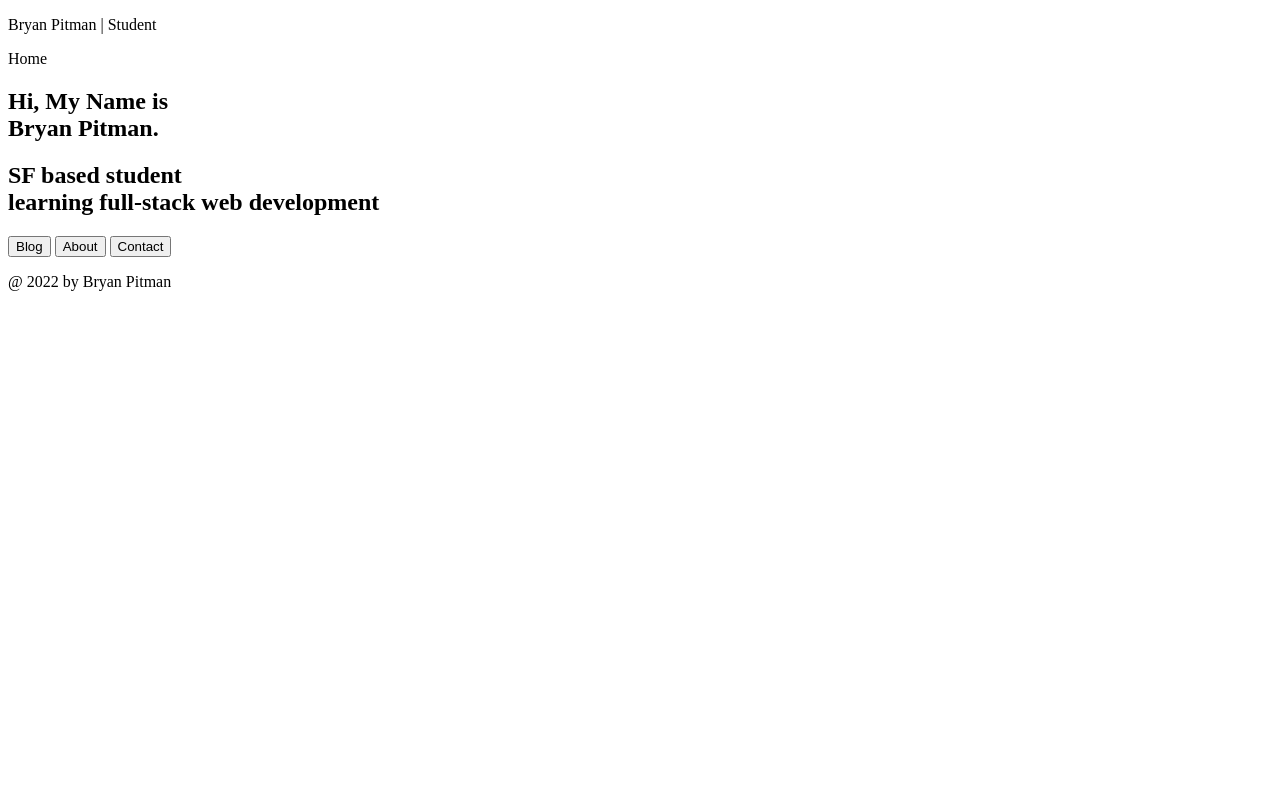
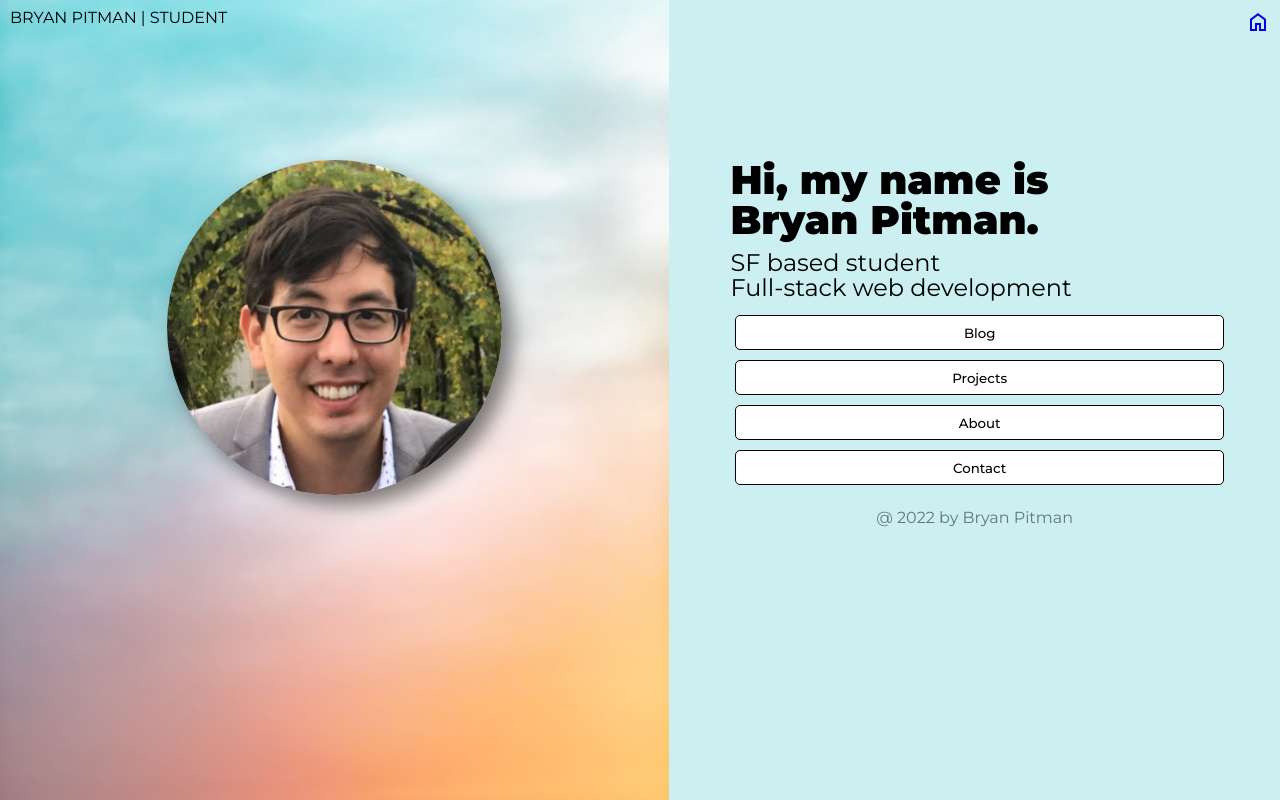
Before and after one commit to bryanpitman/first-website, a plain HTML site: page index.html in a window 1280 px wide. Drawn offline with nearby package versions, Linux system fonts and the light colour scheme.

Commit message:
finished index, wip about

```diff
--- a/css/style.css
+++ b/css/style.css
@@ -0,0 +1,159 @@
+/* I used meyer reset on lines 1 -49
+   http://meyerweb.com/eric/tools/css/reset/
+   v2.0 | 20110126
+   License: none (public domain)
+*/
+
+html, body, div, span, applet, object, iframe,
+h1, h2, h3, h4, h5, h6, p, blockquote, pre,
+a, abbr, acronym, address, big, cite, code,
+del, dfn, em, img, ins, kbd, q, s, samp,
+small, strike, strong, sub, sup, tt, var,
+b, u, i, center,
+dl, dt, dd, ol, ul, li,
+fieldset, form, label, legend,
+table, caption, tbody, tfoot, thead, tr, th, td,
+article, aside, canvas, details, embed,
+figure, figcaption, footer, header, hgroup,
+menu, nav, output, ruby, section, summary,
+time, mark, audio, video {
+	margin: 0;
+	padding: 0;
+	border: 0;
+	font-size: 100%;
+	font: inherit;
+	vertical-align: baseline;
+}
+/* HTML5 display-role reset for older browsers */
+article, aside, details, figcaption, figure,
+footer, header, hgroup, menu, nav, section {
+	display: block;
+}
+body {
+	line-height: 1;
+}
+ol, ul {
+	list-style: none;
+}
+blockquote, q {
+	quotes: none;
+}
+blockquote:before, blockquote:after,
+q:before, q:after {
+	content: '';
+	content: none;
+}
+table {
+	border-collapse: collapse;
+	border-spacing: 0;
+}
+
+nav {
+    height: 20%;
+    width: 100%;
+    display: flex;
+    justify-content: flex-end;
+    font-family: 'Montserrat', sans-serif;
+}
+
+nav a {
+    margin: 10px;
+    text-decoration: none;
+}
+
+main {
+    min-height: 100vh;
+    display:flex;
+}
+
+#visualAid {
+    display: flex;
+    flex-direction: column;
+    flex-grow: 1;
+    align-items:center;
+    font-family: 'Montserrat', sans-serif;
+    background: url(/photos/multicolor.jpg);
+    background-repeat: no-repeat;
+    background-position: 50% 50%;
+    background-size:cover;
+}
+
+.nameHeader {
+    height: 20%;
+    width: 100%;
+}
+
+.nameHeader p {
+    margin: 10px;
+}
+
+#me {
+
+    border-radius: 50%;
+    box-shadow: 10px 10px 20px 0px rgb(0, 0, 0, 50%);
+    width: 50%;
+  }
+
+.detailsWrapper {
+    display: flex;
+    flex-direction: column;
+    width: 80%;
+}
+
+#mainContent {
+    flex-grow: 1;
+    align-items: center;
+    display: flex;
+    flex-direction: column;
+    background-color: rgb(204, 239, 242) ;
+    font-family: 'Montserrat', sans-serif;
+
+}
+
+h1 {
+    display: flex;
+    font-size: 2.5em;
+    font-weight: 700;
+}
+
+.subtitle {
+    margin: 10px 0px;
+    font-size: 1.5em;
+    line-height: 25px;
+}
+
+.buttons {
+    display: flex;
+    flex-direction: column;
+    align-items: center;
+}
+
+.buttonLink {
+    width: 100%;
+}
+
+a button {
+
+    border-radius: 5px;
+    font-family: 'Montserrat', sans-serif;
+    font-weight:500;
+    width: 100%;
+    height: 35px;
+    margin: 5px;
+    border: 1px solid #030303;
+    color: black;
+    background-color: white;
+    border-radius:5px
+  }
+
+  button:hover {
+    background-color:black;
+    color: white;
+    transition: 0.1s;
+}
+
+  footer{
+    padding-top: 20px;
+    opacity: 50%;
+
+  }
--- a/index.html
+++ b/index.html
@@ -6,33 +6,62 @@
     <meta name="viewport" content="width=device-width, initial-scale=1.0">
     <title>Bryan Pitman</title>
     <link rel="stylesheet" href="css/style.css">
+    <link rel="preconnect" href="https://fonts.googleapis.com">
+    <link rel="preconnect" href="https://fonts.gstatic.com" crossorigin>
+    <link href="https://fonts.googleapis.com/css2?family=Montserrat+Alternates&family=Montserrat:wght@400;500;900&family=Roboto&display=swap" rel="stylesheet">
+    <link rel="stylesheet" href="https://fonts.googleapis.com/css2?family=Material+Symbols+Outlined:opsz,wght,FILL,GRAD@48,400,0,0" />
   </head>
   <body>
     <header>
-      <section id="headerLeft">
+      <!-- <section id="headerLeft">
         <p>Bryan Pitman | Student</p>
-      </section>
-     <section id="headerRight">
+      </section> -->
+     <!-- <section id="headerRight">
         <p>Home</p>
-      </section>
+      </section> -->
+
+
 
 
     </header>
     <main>
-      <section>
-        <h1>Hi, My Name is <br> Bryan Pitman. </h1>
-        <h2>SF based student <br> learning full-stack web development</h2>
-        <h3></h3>
-        <button>Blog</button>
-        <button>About</button>
-        <button>Contact</button>
+
+      <section id="visualAid">
+        <div class="nameHeader">
+          <p>BRYAN PITMAN | STUDENT</p>
+        </div>
+        <img id='me' src="/photos/photome.jpg" alt="personal photo">
+
+
+      </section>
+      <section id="mainContent">
+        <nav>
+          <a href="index.html"><span class="material-symbols-outlined">
+            home
+            </span></a>
+          <!-- <a href="contact.html">Contact</a>
+          <a href="about.html">About</a> -->
+        </nav>
+        <section class="detailsWrapper">
+          <h1>Hi, my name is <br> Bryan Pitman.  </h1>
+          <span class="subtitle">SF based student
+          <br>Full-stack web development</span>
+
+          <div class="buttons">
+            <a class="buttonLink" href="blog.html"><button>Blog</button></a>
+            <a class="buttonLink" href="projects.html"><button>Projects</button></a>
+            <a class="buttonLink" href="about.html"><button>About</button></a>
+            <a class="buttonLink" href="contact.html"><button>Contact</button></a>
+          </div>
+        </section>
+        <footer>
+          <section id="footerTop"> </section>
+          <p>@ 2022 by Bryan Pitman</p>
+        </footer>
 
       </section>
     </main>
-    <footer>
-      <section id="footerTop"> </section>
-      <p>@ 2022 by Bryan Pitman</p>
-    </footer>
+
   <script type="text/javascript" src="js/main.js"></script>
 
   </body>
```
Also changed, not shown: about.html (+64 -0 lines), contact.html (+1 -0 lines), photos/Carcrash.jpeg (added), photos/code.jpg (added), photos/multicolor.jpg (added), photos/photome.jpg (added).
